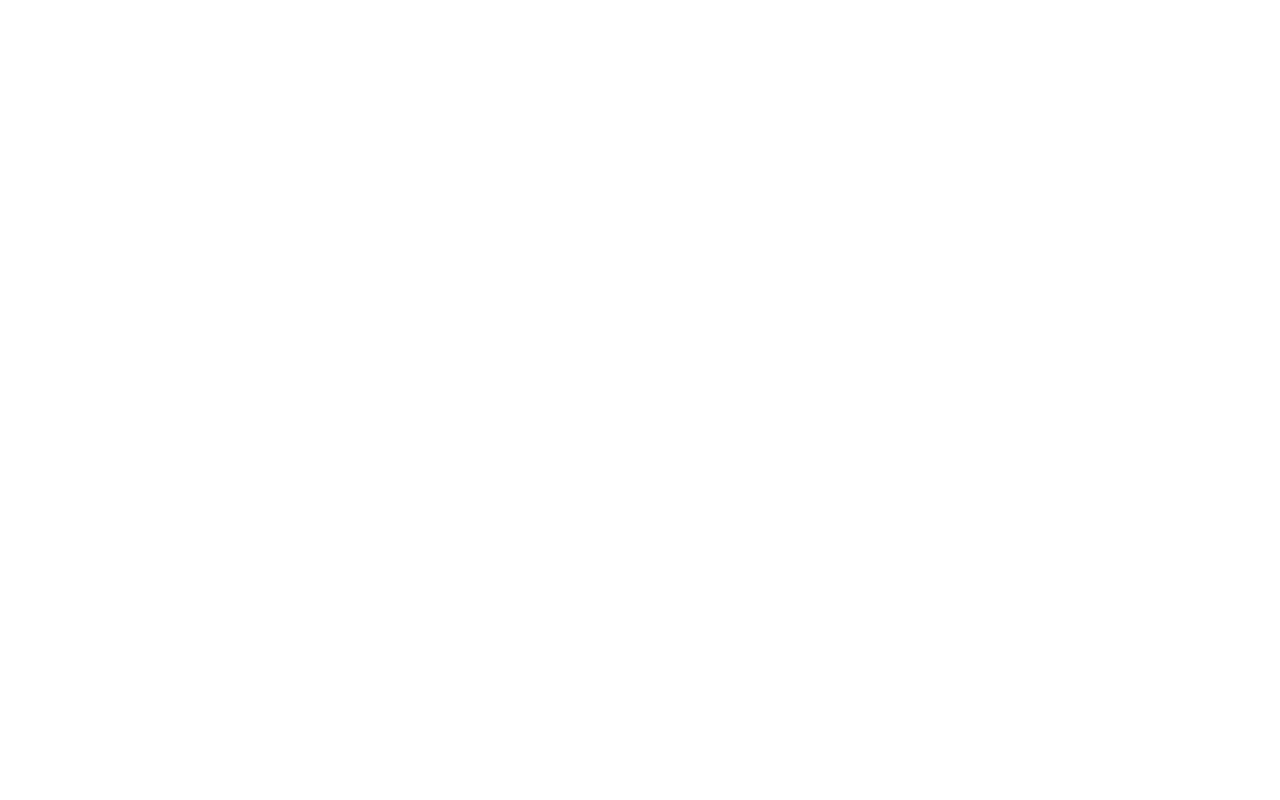
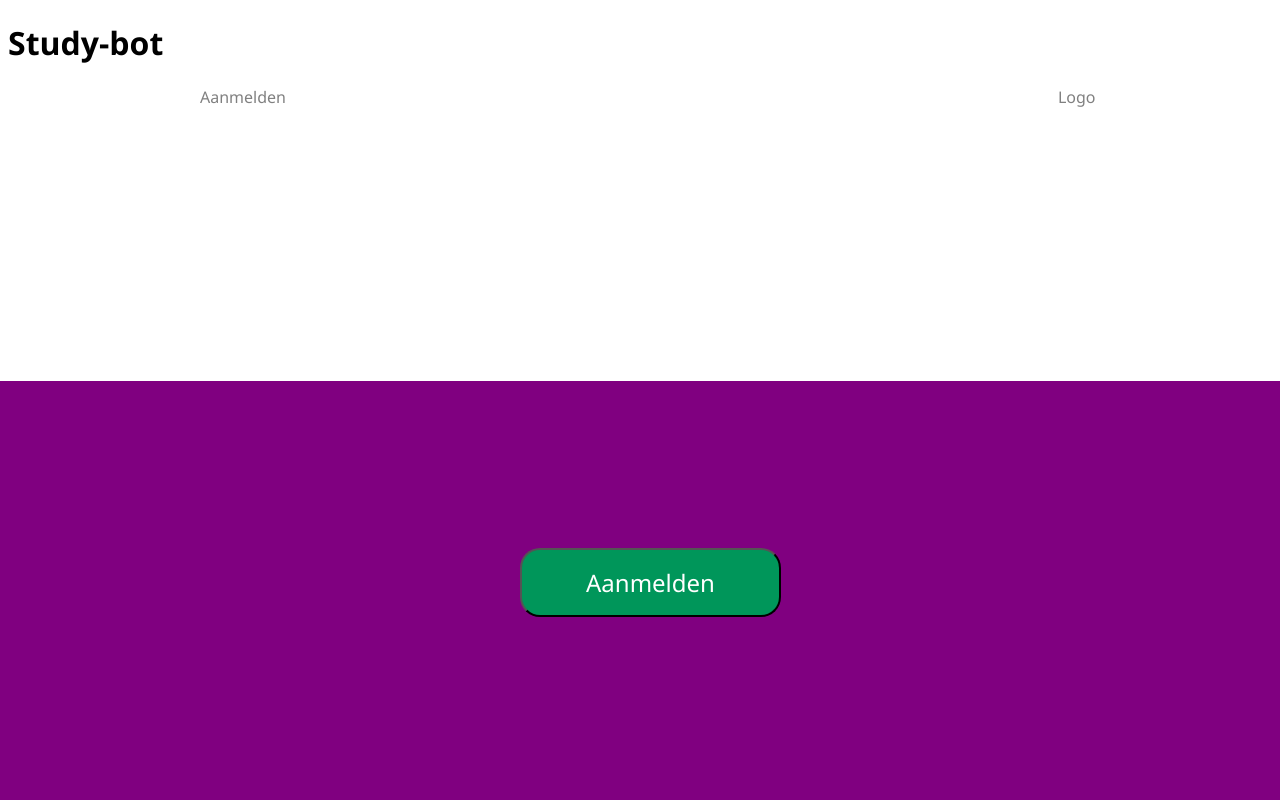
Before and after one commit to Raritoken/Study-Bot, a plain HTML site: page index.html in a window 1280 px wide. Drawn offline with nearby package versions, Linux system fonts and the light colour scheme.

Commit message:
template page

```diff
--- a/CSS/styles.css
+++ b/CSS/styles.css
@@ -0,0 +1,56 @@
+.bg1{
+    margin-top: 0vh;
+    margin-left: 1vw;
+    margin-bottom: 0vh;
+    height: 50vh;
+    background-color: white;
+    overflow-x: hidden;
+    position: fixed;
+}
+.bg2{
+    margin-top: 45vh;
+    margin-left: -1vw;
+    margin-bottom: 0vh;
+    height: 55vh;
+    width: 101vw;
+    background-color: purple;
+    position: fixed;
+}
+.header{
+    color: black;
+    font-family: 'Segoe UI', Tahoma, Geneva, Verdana, sans-serif;
+}
+.aanmelden{
+    color: gray;
+    font-family: 'Segoe UI', Tahoma, Geneva, Verdana, sans-serif;
+    font-size: 2vh;
+    border-radius: 5px;
+    margin-left: 15vw;
+    transform: translateY(5vh);
+}
+.logo{
+    color: gray;
+    font-family: 'Segoe UI', Tahoma, Geneva, Verdana, sans-serif;
+    font-size: 2vh;
+    border-radius: 5px;
+    margin-left: 60vw;
+    transform: translateY(5vh);
+}
+.aanmelden_button{
+    color: white;
+    background-color: rgb(0, 150, 90);
+    font-family: 'Segoe UI', Tahoma, Geneva, Verdana, sans-serif;
+    font-size: 3vh;
+    text-align: center;
+    padding: 2vh 5vw;
+    border-radius: 20px;
+    margin-left: 40vw;
+    transform: translateY(55vh);
+}
+.aanmelden_button:hover{
+    font-size: 3.1vh;
+    text-align: center;
+    padding: 2.1vh 5.1vw;
+    background-color: rgb(0, 160, 90);
+    transform: translateY(54.9vh) translateX(-0.1vw);
+}
--- a/JS/scripts.js
+++ b/JS/scripts.js
@@ -0,0 +1,5 @@
+$(function() {
+    $(".aanmelden_button").click(function() {
+        window.open("https://raritoken.github.io/Study-Bot/");
+    });
+});
--- a/index.html
+++ b/index.html
@@ -7,7 +7,14 @@
     <link rel="stylesheet" href="CSS/styles.css">
 </head>
 <body>
-    <title>Study-Bot</title>
+    <div class = "bg1"></div>
+    <div class = "bg2"></div>
+    <h1 class = "header">Study-bot</h1>
+    <div class = "buttons">
+        <placeholder class = "aanmelden">Aanmelden</placeholder>
+        <placeholder class = "logo">Logo</placeholder>
+        <button class = "aanmelden_button">Aanmelden</button>
+    </div>
     <script src="https://ajax.googleapis.com/ajax/libs/jquery/3.5.1/jquery.min.js"></script>
     <script src="JS/scripts.js"></script>
 </body>
```
